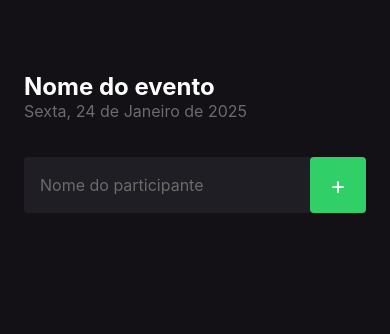
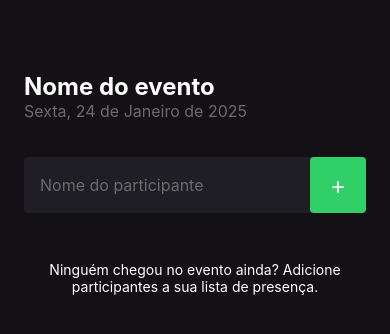
Before and after one commit to willian-moreno/app-im-here, a React Native app: screen / in a window 390 px wide. Shown: the top 334 px of the page. Built offline with nearby package versions, Linux system fonts and the light colour scheme.

Commit message:
feat: Listando participantes com FlatList

```diff
--- a/src/screens/home/index.tsx
+++ b/src/screens/home/index.tsx
@@ -1,5 +1,5 @@
 import { useState } from 'react'
-import { ScrollView, Text, TextInput, TouchableOpacity, View } from 'react-native'
+import { FlatList, ScrollView, Text, TextInput, TouchableOpacity, View } from 'react-native'
 import { Participant } from '../../components/participant'
 import { styles } from './styles'
 
@@ -54,6 +54,24 @@ export function Home() {
         </TouchableOpacity>
       </View>
 
+      <FlatList
+        data={participants}
+        keyExtractor={(item) => item.id}
+        renderItem={({ item }) => (
+          <Participant
+            key={item.id}
+            name={item.name}
+            onRemove={() => handleRemoveParticipant(item.id)}
+          />
+        )}
+        showsVerticalScrollIndicator={false}
+        ListEmptyComponent={() => (
+          <Text style={styles.listEmptyText}>
+            Ninguém chegou no evento ainda? Adicione participantes a sua lista de presença.
+          </Text>
+        )}
+      />
+
       <ScrollView showsVerticalScrollIndicator={false}>
         {participants.map((participant) => (
           <Participant
--- a/src/screens/home/styles.ts
+++ b/src/screens/home/styles.ts
@@ -46,4 +46,9 @@ export const styles = StyleSheet.create({
     color: '#ffffff',
     fontSize: 24,
   },
+  listEmptyText: {
+    color: '#ffffff',
+    fontSize: 14,
+    textAlign: 'center',
+  },
 })
```
